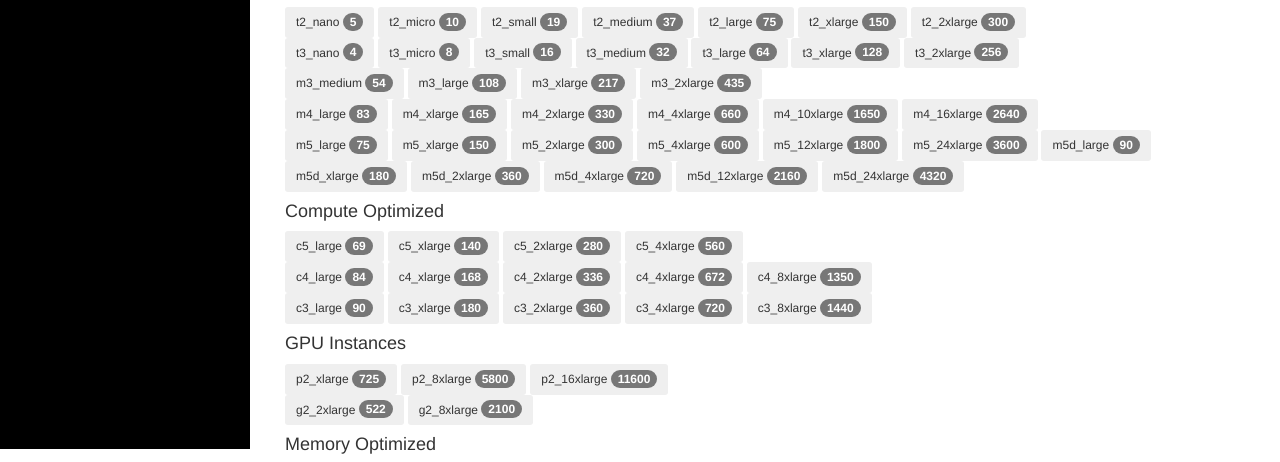
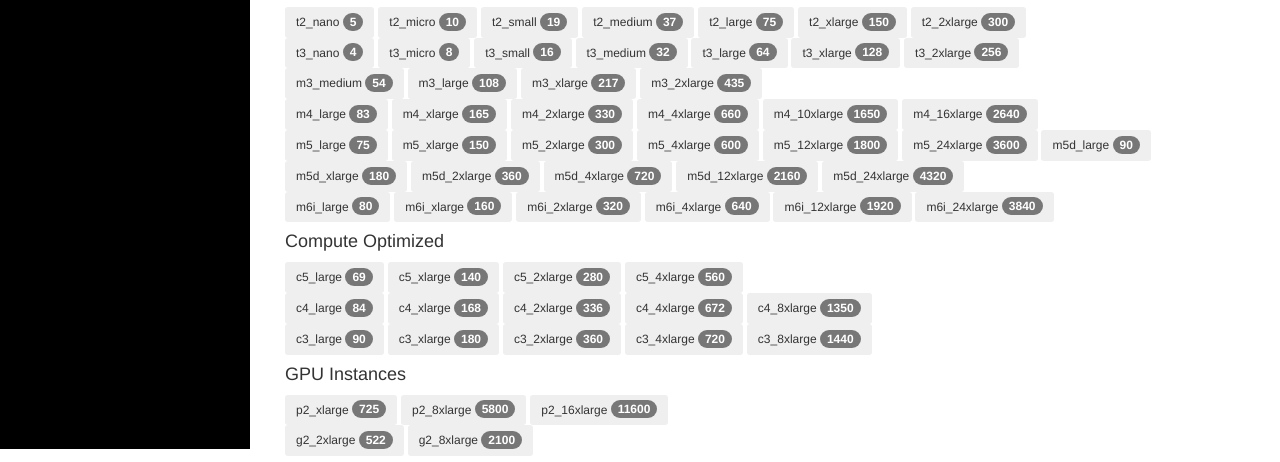
Before and after one commit to majeinfo/ezaws, a Django app: template web/templates/instances.html in a window 1280 px wide. Shown: the part 477-939 px from the top of the page. Run offline with Django 3.2, Linux system fonts and the light colour scheme; the template is opened without the code that fills it, so the values that code supplies are empty; some libraries are stand-ins or nearby versions.

Commit message:
add price

```diff
--- a/web/templates/instances.html
+++ b/web/templates/instances.html
@@ -71,6 +71,7 @@
                     m4_large: 83,  m4_xlarge: 165, m4_2xlarge: 330, m4_4xlarge: 660, m4_10xlarge: 1650, m4_16xlarge: 2640,
                     m5_large: 75, m5_xlarge: 150, m5_2xlarge: 300, m5_4xlarge: 600, m5_12xlarge: 1800, m5_24xlarge: 3600,
                     m5d_large: 90, m5d_xlarge: 180, m5d_2xlarge: 360, m5d_4xlarge: 720, m5d_12xlarge: 2160, m5d_24xlarge: 4320,
+                    m6i_large: 80, m6i_xlarge: 160, m6i_2xlarge: 320, m6i_4xlarge: 640, m6i_12xlarge: 1920, m6i_24xlarge: 3840,
                 }
             },
             {
```
